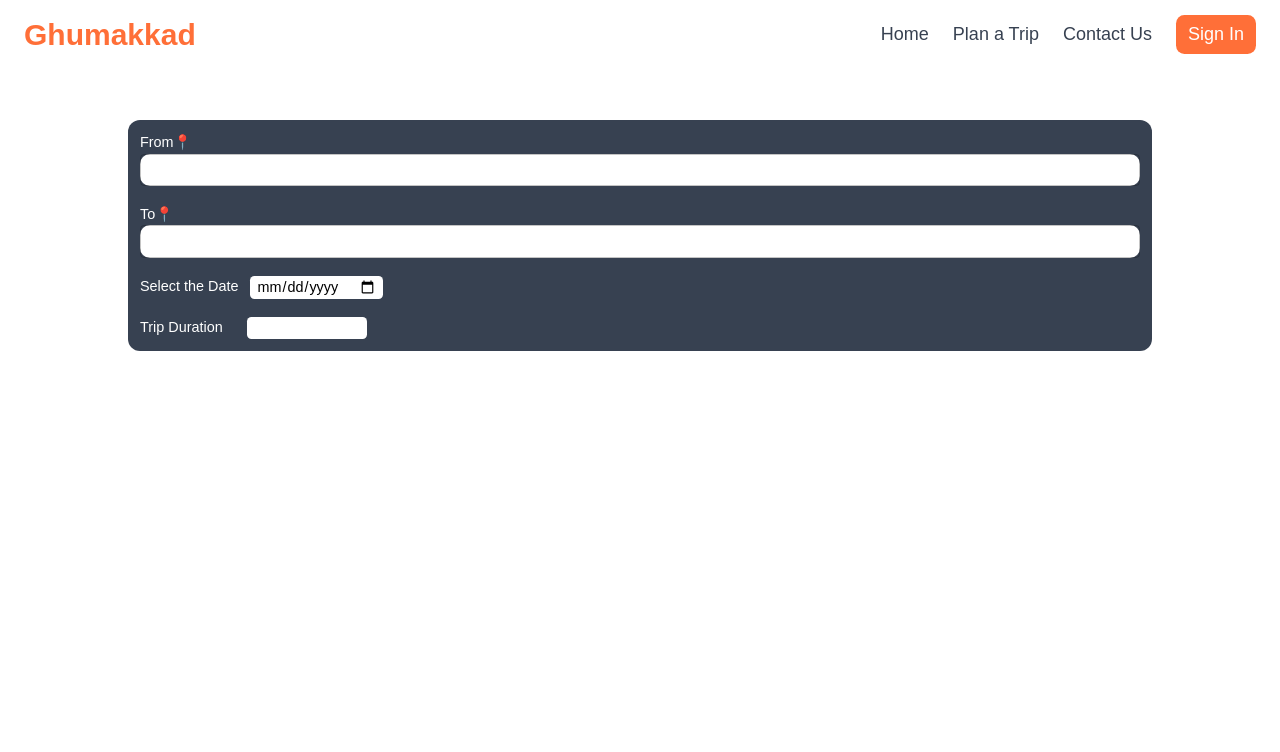
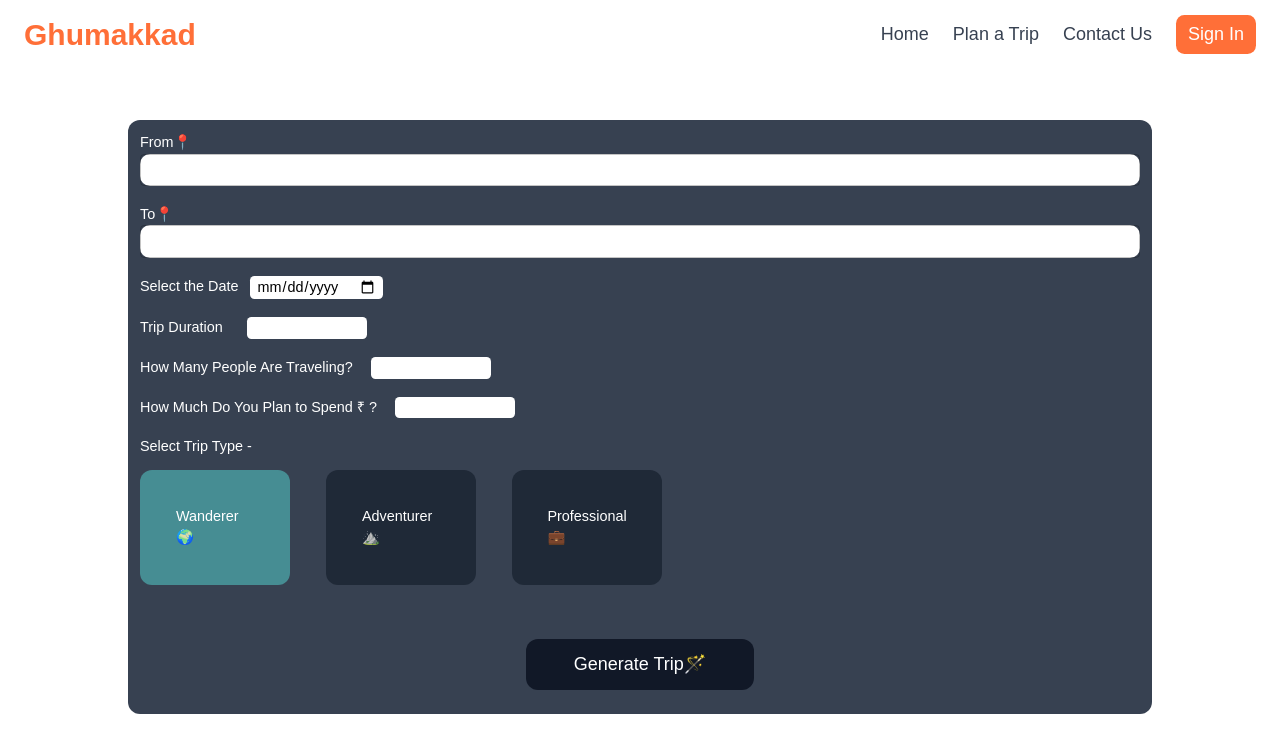
Before and after one commit to Arpit10110/Ghumakkad, a Next.js app: page /planatrip in a window 1280 px wide. Shown: the top 752 px of the page. Built offline with nearby package versions, Linux system fonts and the light colour scheme; no server answers.

Commit message:
update: plan a trip page is 40% done

```diff
--- a/src/app/planatrip/page.tsx
+++ b/src/app/planatrip/page.tsx
@@ -7,6 +7,9 @@ const Page = () => {
   const [ToInuput,SetToInput] = useState("")
   const [SelectedDate,SetSelectedDate] = useState("")
   const [TripDuration,SetTripDuration] = useState("")
+  const [NumberGuest,SetNumberGuest] = useState("")
+  const [Tripbudget,SetTripbudget] = useState("")
+  const [Triptype,SetTriptype] = useState("Wanderer")
 
   const SetingFromvalue = (value:string)=>{
     SetFromInput(value);
@@ -20,6 +23,16 @@ const Page = () => {
 
   const setthedata = (e:any)=>{
     e.preventDefault();
+    const data = {
+      frominuput:FromInuput,
+      toinuput:ToInuput,
+      selecteddate:SelectedDate,
+      tripduration:TripDuration,
+      numberguest:NumberGuest,
+      tripbudget:Tripbudget,
+      triptype:Triptype
+    }
+    console.log(data)
   }
   return (
     <>
@@ -40,8 +53,31 @@ const Page = () => {
             </div>
             <div className="!text-[1.2rem] flex gap-[2rem] " >
                <h1>Trip Duration</h1>
-               <input type="number" onChange={(e)=>SetTripDuration(e.target.value)} className="text-black rounded-md  px-[0.5rem] w-[12%] " />
+               <input type="number" onChange={(e)=>SetTripDuration(e.target.value)} className="text-black rounded-md  px-[0.5rem] w-[12%] " required/>
             </div>
+            <div className="!text-[1.2rem] flex gap-[1.5rem] " >
+               <h1>How Many People Are Traveling?</h1>
+               <input type="number" onChange={(e)=>SetNumberGuest(e.target.value)} className="text-black rounded-md  px-[0.5rem] w-[12%] " required/>
+            </div>
+            <div className="!text-[1.2rem] flex gap-[1.5rem] " >
+               <h1>How Much Do You Plan to Spend ₹ ?</h1>
+               <input type="number" onChange={(e)=>SetTripbudget(e.target.value)} className="text-black rounded-md  px-[0.5rem] w-[12%] " required/>
+            </div>
+            <div className="!text-[1.2rem] flex flex-col gap-[1rem] " >
+               <h1>Select Trip Type -</h1>
+               <div className="w-full flex gap-[3rem] " >
+                  <div onClick={()=>SetTriptype("Wanderer")} className={`w-[15%] flex justify-center item-center rounded-[1rem] cursor-pointer hover:scale-[1.02] transition-all  p-[3rem]  ${Triptype=="Wanderer"? "bg-[#468D93]":"bg-gray-800" }  `} >
+                      <h1  >Wanderer 🌍 </h1>
+                  </div>
+                  <div  onClick={()=>SetTriptype("Adventurer")} className={`w-[15%] flex justify-center item-center rounded-[1rem] cursor-pointer hover:scale-[1.02] transition-all  p-[3rem]  ${Triptype=="Adventurer"? "bg-[#468D93]":"bg-gray-800" }  `}  >
+                      <h1 >Adventurer ⛰️ </h1>
+                  </div>
+                  <div  onClick={()=>SetTriptype("Professional")} className={`w-[15%] flex justify-center item-center rounded-[1rem] cursor-pointer hover:scale-[1.02] transition-all  p-[3rem]  ${Triptype=="Professional"? "bg-[#468D93]":"bg-gray-800" }  `}  >
+                      <h1 >Professional 💼</h1>
+                  </div>
+               </div>
+            </div>
+            <button className="w-fit px-[4rem] m-auto mb-[1rem] mt-[3rem] bg-gray-900  rounded-[1rem] hover:scale-[1.01] transition-all  text-[1.5rem]  py-[1rem] "  >Generate Trip🪄</button>
         </form>
       </div>
     </>
```
